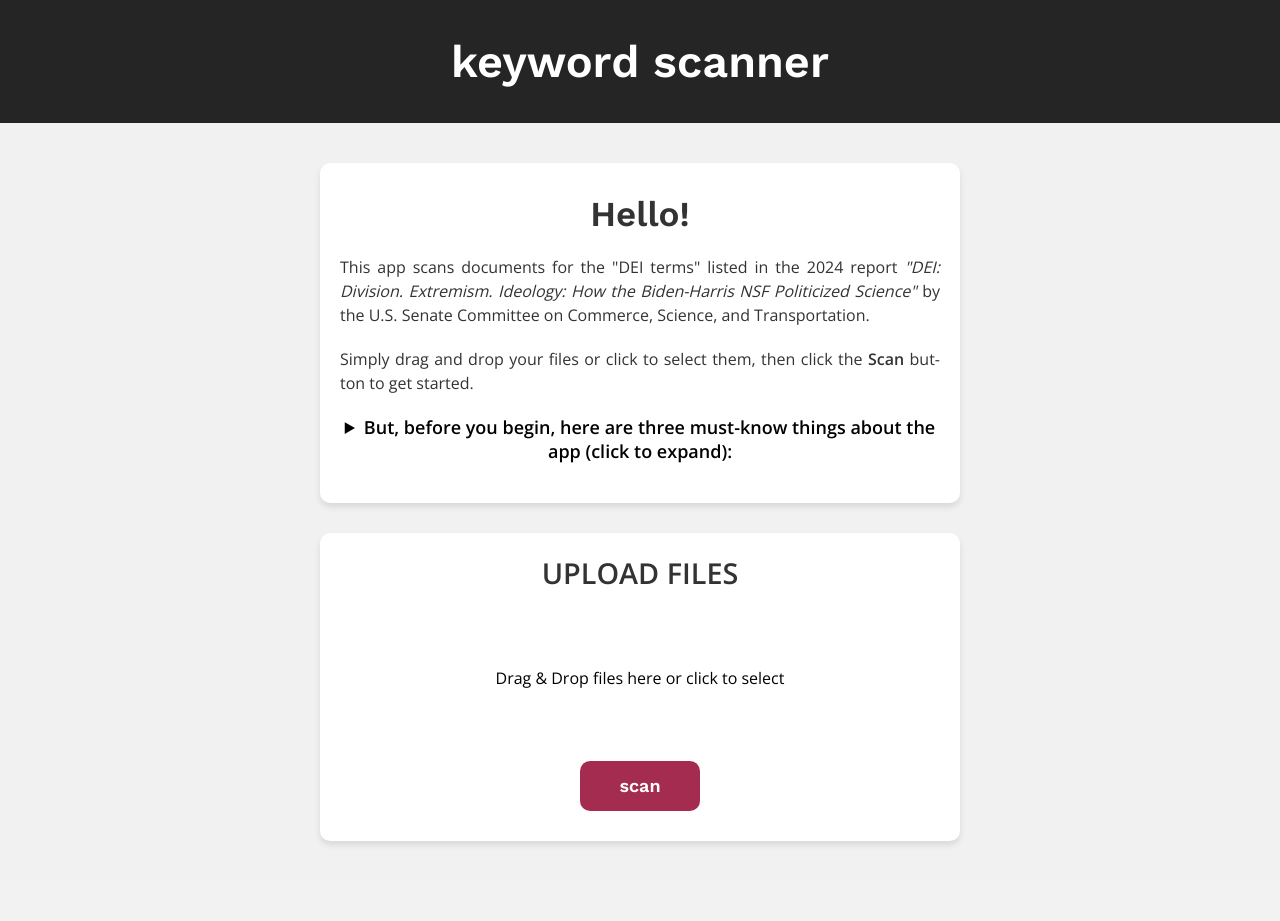
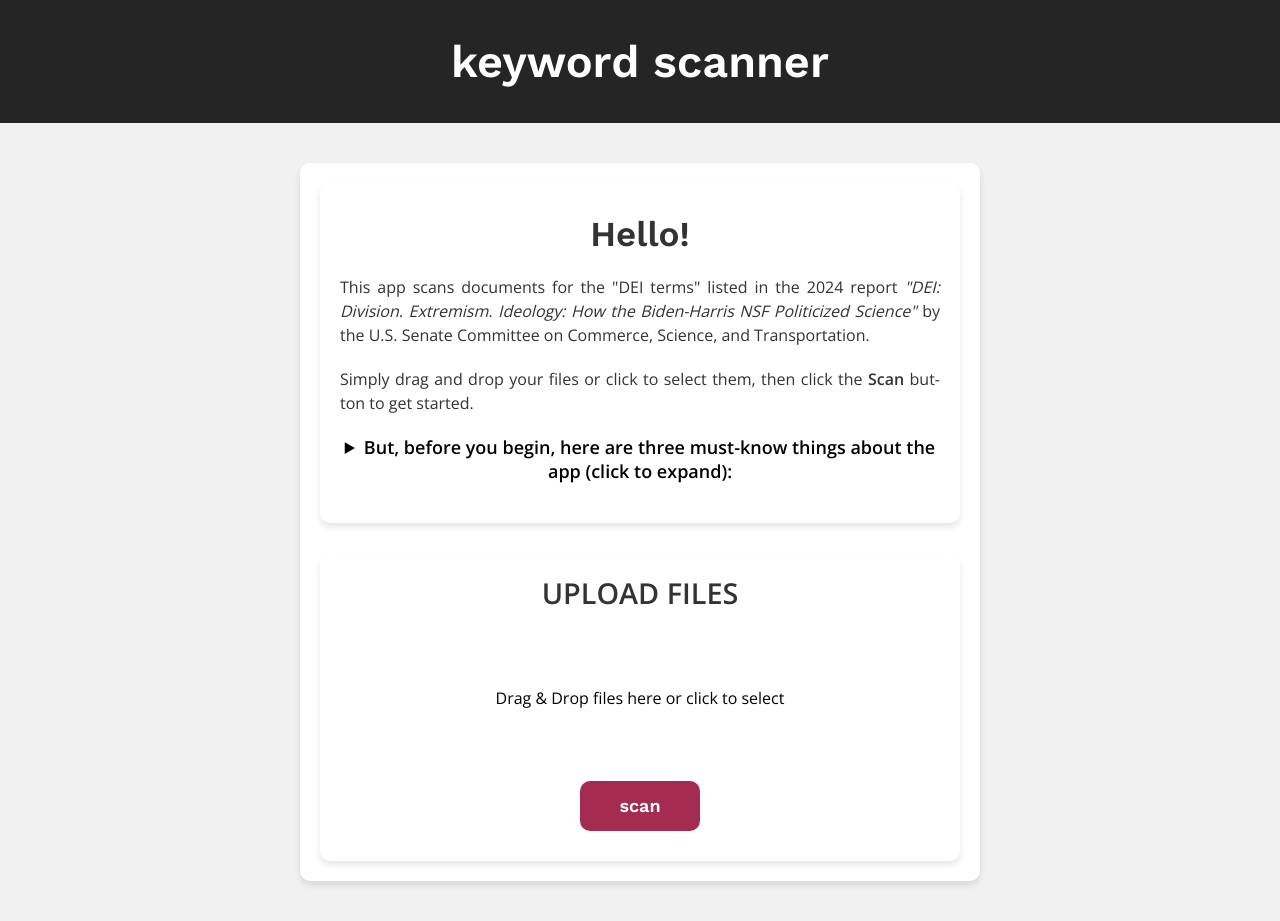
Before and after one commit to deelobo/keyword_scanner_app, a Flask app: page / in a window 1280 px wide. Before the commit the page ends 845 px from the top, so only its background shows below. Run offline with Flask 2, Linux system fonts and the light colour scheme.

Commit message:
Enhance styling and layout in CSS and HTML for improved user experience and clarity

```diff
--- a/static/style.css
+++ b/static/style.css
@@ -16,9 +16,15 @@ body {
 }
 
 /* Container for overall content */
+
 .container {
     width: 50%;
     margin: 40px auto;
+    background-color: #ffffff;
+    padding: 20px;
+    border-radius: 10px;
+    box-shadow: 0px 4px 6px rgba(0, 0, 0, 0.1);
+    text-align: center;
 }
 
 /* Introduction Container */
@@ -105,7 +111,7 @@ body {
 .upload-area {
     display: block;
     max-width: 400px;
-    border: 1.6x dashed #a52c51;
+    border: 1x dashed #a52c51;
     padding: 30px;
     margin: auto;
     text-align: center;
--- a/templates/index.html
+++ b/templates/index.html
@@ -16,7 +16,6 @@
 <body>
     <div class="banner">keyword scanner</div>
     <div class="container">
-        <!-- Left Container: Introduction Text -->
         <div class="intro-container">
             <div class="introduction">
                 <h2>Hello!</h2>
@@ -42,7 +41,8 @@
                             It supports TXT, DOCX, CSV, XLS/XLSX,and searchable PDF files, and works best with small documents and file sizes (a few pages and MBs).
                             Scanned PDFs and image files are not supported. Processing large files may take longer or cause the app to crash.
                         </li>
-                        </li>It runs on a free-tier plan of the hosting server and was not built for mass or commercial use. Because of that, it may
+                        </li>
+                            It runs on a free-tier plan of the hosting server and was not built for mass or commercial use. Because of that, it may
                             be slow, go offline after a few minutes of inactivity, or stop working if usage limits are reached.
                             You are more than welcome to fork its
                             <a href="https://github.com/yourusername/yourrepo" target="_blank">GitHub repository</a>
```
